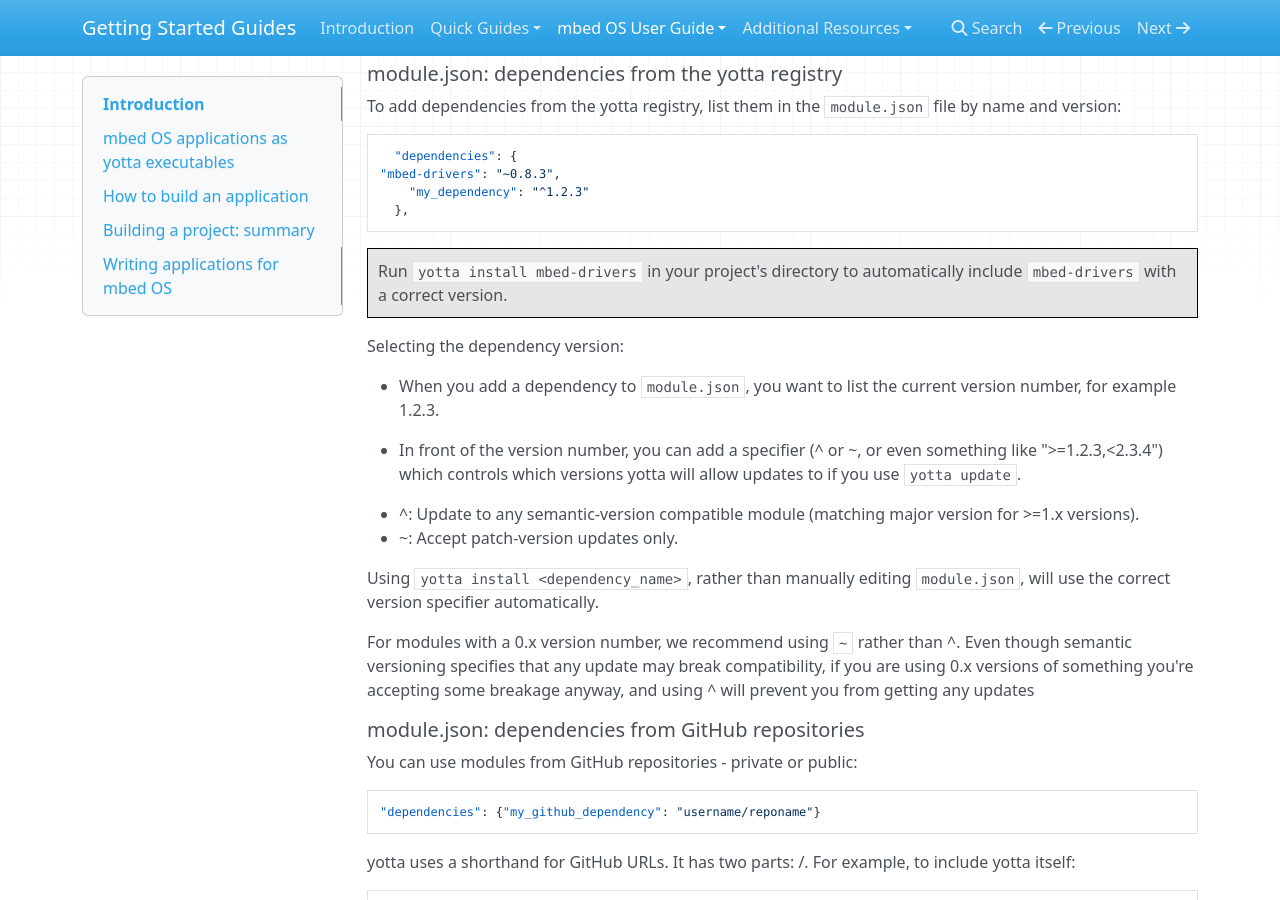
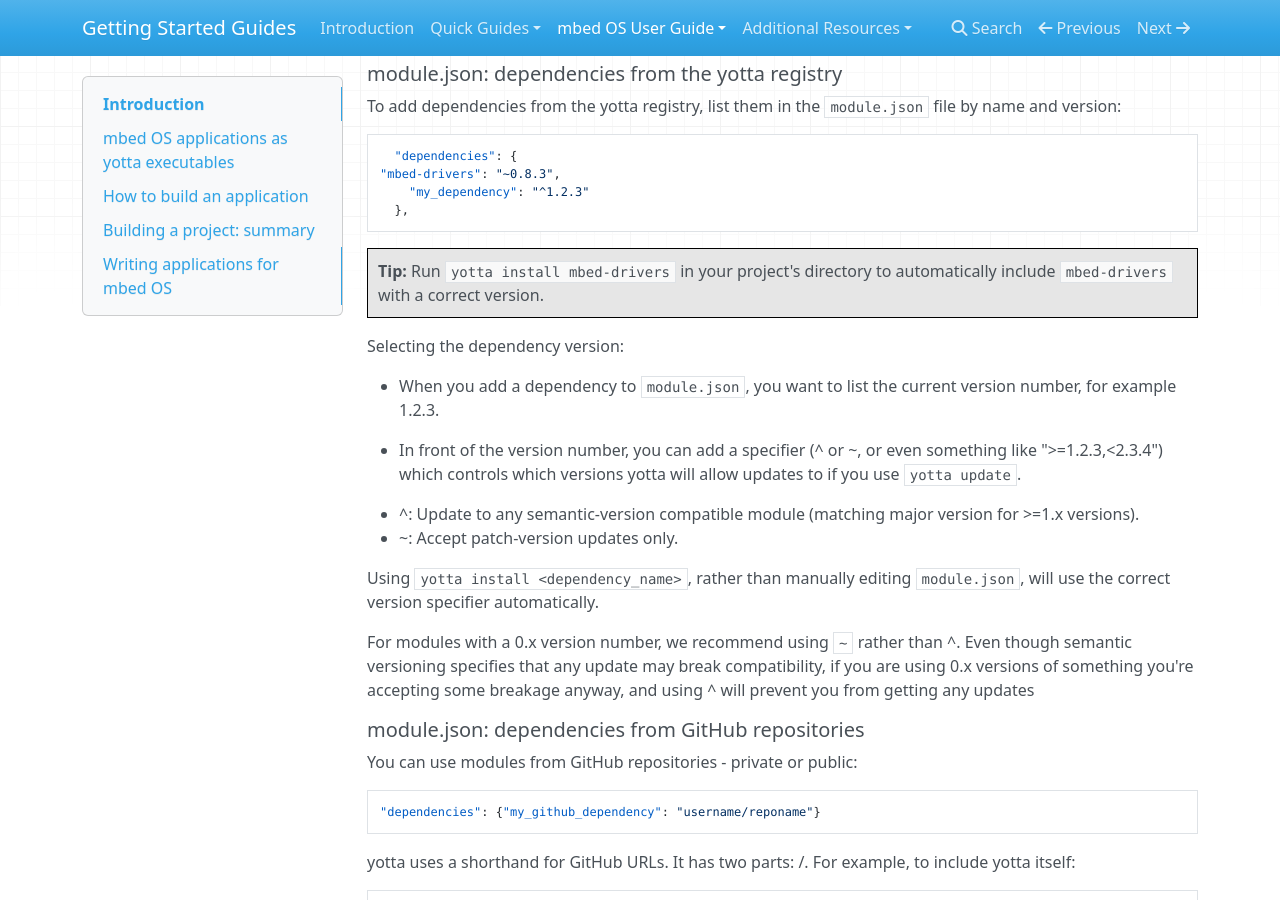
Before and after one commit to ARMmbed/GettingStartedmbedOS, an MkDocs documentation site: the page built from Docs/Full_Guide/app_on_yotta.md, in a window 1280 px wide and 900 px high, scrolled down 7342 px. Built offline with MkDocs 1.6.1, drawn with Linux system fonts in a browser that asks for light colours; nearby versions of some CDN libraries; old or Windows-style settings are respelled for this version of MkDocs.

Commit message:
That was supposed to be a tip

````diff
--- a/Docs/Full_Guide/app_on_yotta.md
+++ b/Docs/Full_Guide/app_on_yotta.md
@@ -244,7 +244,7 @@ To add dependencies from the yotta registry, list them in the ``module.json`` fi
 ```
 
 
-<span style="background-color:#E6E6E6;  border:1px solid #000;display:block; height:100%; padding:10px">Run ``yotta install mbed-drivers`` in your project's directory to automatically include ``mbed-drivers`` with a correct version.</span>
+<span style="background-color:#E6E6E6;  border:1px solid #000;display:block; height:100%; padding:10px">**Tip:** Run ``yotta install mbed-drivers`` in your project's directory to automatically include ``mbed-drivers`` with a correct version.</span>
 
 Selecting the dependency version:
 
````
